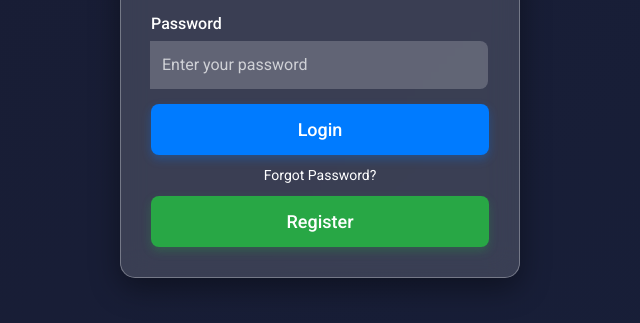
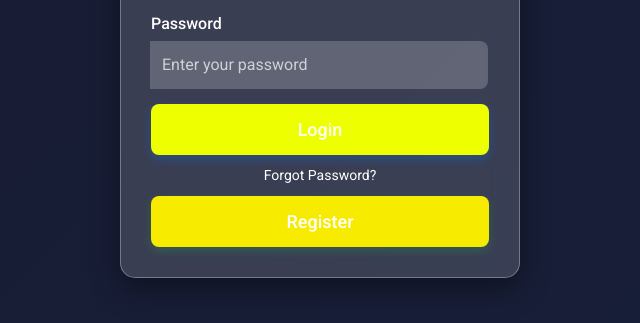
Before and after one commit to Saven04/Frontendcookie, a website: page index.html in a window 1280 px wide. Shown: the part 365-688 px from the top of the page, without its empty margins (320-960 px from the left). Drawn offline with nearby package versions, Linux system fonts and the light colour scheme.

Commit message:
Update index.html

```diff
--- a/index.html
+++ b/index.html
@@ -15,9 +15,9 @@
     <!-- Custom CSS -->
     <style>
         :root {
-            --primary-color: #007bff;
+            --primary-color: #eeff00;
             --primary-dark: #0056b3;
-            --success-color: #28a745;
+            --success-color: #f7eb00;
             --success-dark: #218838;
             --glass-bg: rgba(255, 255, 255, 0.15);
             --glass-border: rgba(255, 255, 255, 0.3);
```
